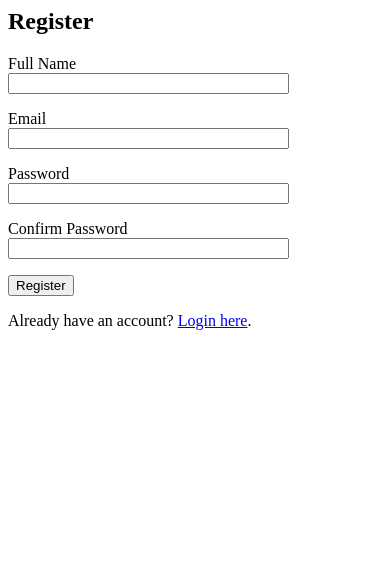
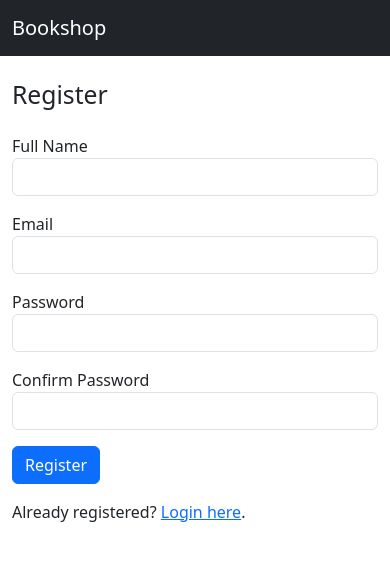
Before and after one commit to OreAdebiyi14/BookshopCA4, a Flask app: page /register in a window 390 px wide. Shown: the top 561 px of the page. Run offline with Flask 3, Linux system fonts and the light colour scheme.

Commit message:
commit 3: frontend

```diff
--- a/bookshop/app/templates/base.html
+++ b/bookshop/app/templates/base.html
@@ -1,20 +1,47 @@
 <!DOCTYPE html>
-<html>
+<html lang="en">
 <head>
-    <title>Bookshop</title>
-    <link href="https://cdn.jsdelivr.net/npm/bootstrap@5.3.0/dist/css/bootstrap.min.css" rel="stylesheet">
+  <meta charset="UTF-8">
+  <title>Bookshop</title>
+  <meta name="viewport" content="width=device-width, initial-scale=1">
+  <link href="https://cdn.jsdelivr.net/npm/bootstrap@5.3.0/dist/css/bootstrap.min.css" rel="stylesheet">
 </head>
 <body>
+  <nav class="navbar navbar-expand-lg navbar-dark bg-dark mb-4">
+    <div class="container">
+      <a class="navbar-brand" href="{{ url_for('main.home') }}">Bookshop</a>
+      <div class="collapse navbar-collapse">
+        <ul class="navbar-nav ms-auto">
+          {% if current_user.is_authenticated %}
+            <li class="nav-item"><a class="nav-link" href="#">{{ current_user.full_name }}</a></li>
+            {% if current_user.is_admin %}
+            <li class="nav-item"><a class="nav-link" href="{{ url_for('main.admin_books') }}">Manage Books</a></li>
+            {% endif %}
+            <li class="nav-item"><a class="nav-link" href="{{ url_for('main.logout') }}">Logout</a></li>
+          {% else %}
+            <li class="nav-item"><a class="nav-link" href="{{ url_for('main.login') }}">Login</a></li>
+            <li class="nav-item"><a class="nav-link" href="{{ url_for('main.register') }}">Register</a></li>
+          {% endif %}
+        </ul>
+      </div>
+    </div>
+  </nav>
+
+  <div class="container">
     {% with messages = get_flashed_messages(with_categories=true) %}
       {% if messages %}
-        <ul>
         {% for category, message in messages %}
-          <li><strong>{{ category.title() }}:</strong> {{ message }}</li>
+          <div class="alert alert-{{ category }} alert-dismissible fade show" role="alert">
+            {{ message }}
+            <button type="button" class="btn-close" data-bs-dismiss="alert" aria-label="Close"></button>
+          </div>
         {% endfor %}
-        </ul>
       {% endif %}
     {% endwith %}
 
     {% block content %}{% endblock %}
+  </div>
+
+  <script src="https://cdn.jsdelivr.net/npm/bootstrap@5.3.0/dist/js/bootstrap.bundle.min.js"></script>
 </body>
 </html>
--- a/bookshop/app/templates/register.html
+++ b/bookshop/app/templates/register.html
@@ -1,10 +1,17 @@
-<h2>Register</h2>
-  <form method="POST">
-    {{ form.hidden_tag() }}
-    <p>{{ form.full_name.label }}<br>{{ form.full_name(size=32) }}</p>
-    <p>{{ form.email.label }}<br>{{ form.email(size=32) }}</p>
-    <p>{{ form.password.label }}<br>{{ form.password(size=32) }}</p>
-    <p>{{ form.confirm_password.label }}<br>{{ form.confirm_password(size=32) }}</p>
-    <p>{{ form.submit() }}</p>
-  </form>
-  <p>Already have an account? <a href="{{ url_for('main.login') }}">Login here</a>.</p>
+{% extends "base.html" %}
+{% block content %}
+<div class="row justify-content-center">
+  <div class="col-md-6">
+    <h2 class="mb-4">Register</h2>
+    <form method="POST">
+      {{ form.hidden_tag() }}
+      <div class="mb-3">{{ form.full_name.label }}{{ form.full_name(class="form-control") }}</div>
+      <div class="mb-3">{{ form.email.label }}{{ form.email(class="form-control") }}</div>
+      <div class="mb-3">{{ form.password.label }}{{ form.password(class="form-control") }}</div>
+      <div class="mb-3">{{ form.confirm_password.label }}{{ form.confirm_password(class="form-control") }}</div>
+      <div class="mb-3">{{ form.submit(class="btn btn-primary") }}</div>
+    </form>
+    <p>Already registered? <a href="{{ url_for('main.login') }}">Login here</a>.</p>
+  </div>
+</div>
+{% endblock %}
```
Also changed, not shown: bookshop/app/templates/admin_books.html (+26 -10 lines), bookshop/app/templates/book_form.html (+18 -10 lines), bookshop/app/templates/login.html (+15 -8 lines).
